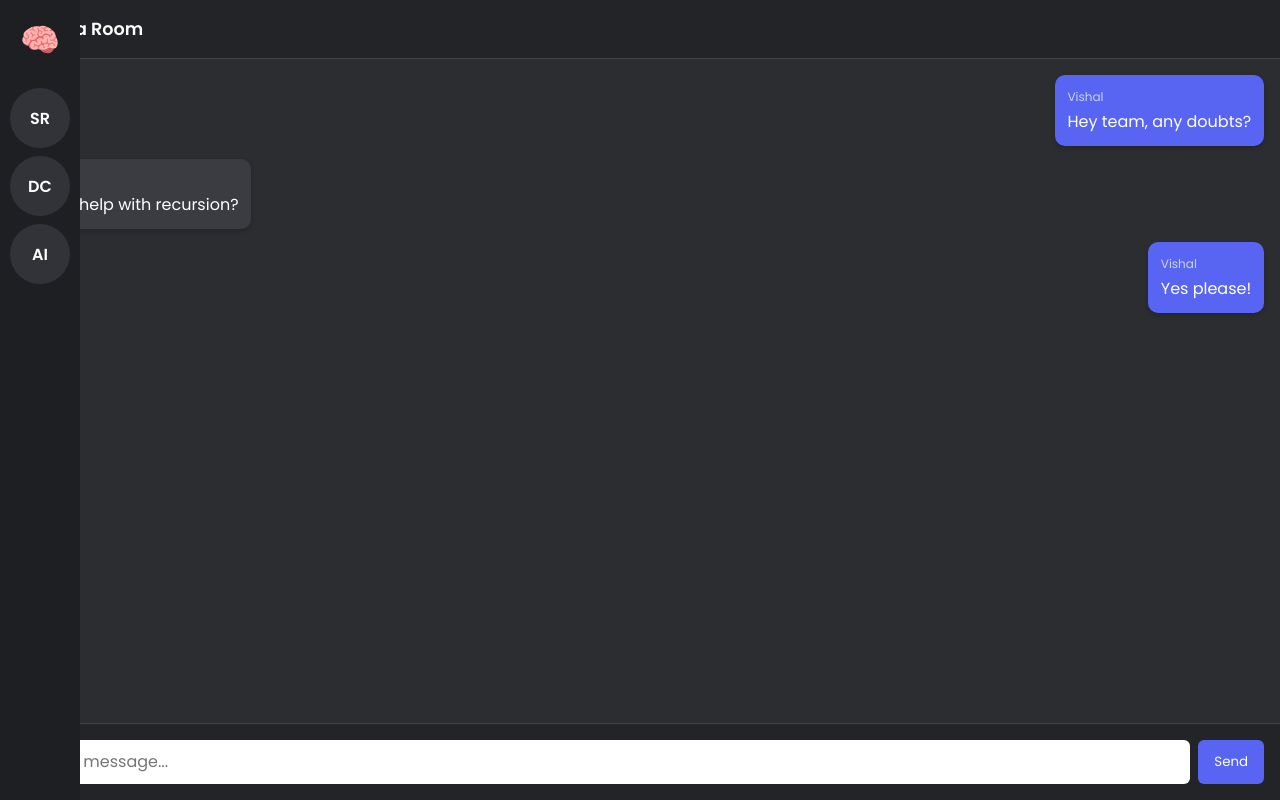
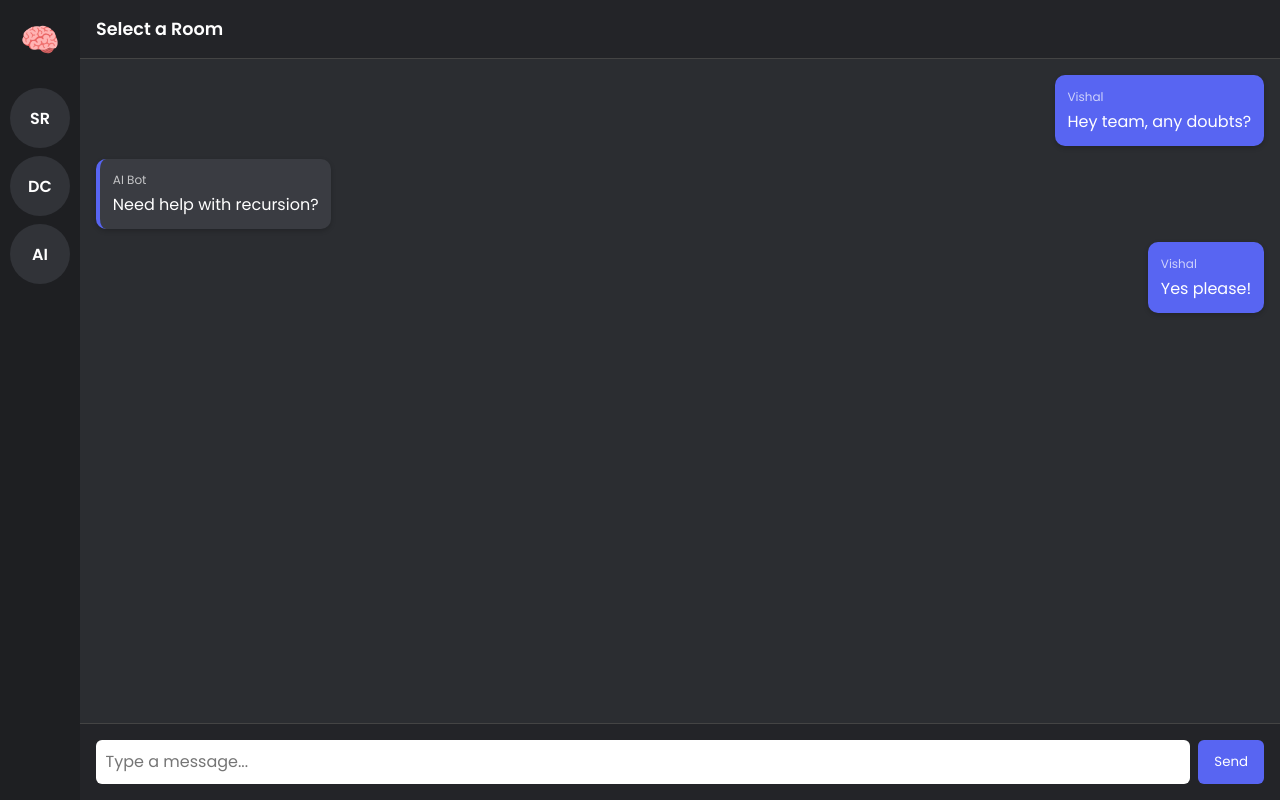
Before and after one commit to sherlockvj/roommateAi, a React (Create React App) app in the folder client/: page / in a window 1280 px wide. Built offline with nearby package versions, Linux system fonts and the light colour scheme.

Commit message:
[SERVER][CLIENT] Created the Client Page (landing) | Chat Page

```diff
--- a/client/src/components/ChatWindow.css
+++ b/client/src/components/ChatWindow.css
@@ -5,6 +5,7 @@
   background: #2b2d31;
   color: white;
   flex: 1;
+  margin-left: 80px;
 }
 
 .chat-header {
@@ -53,3 +54,9 @@
 .chat-input button:hover {
   background-color: #4752c4;
 }
+
+@media (max-width: 768px) {
+  .chat-window {
+    margin-left: 0;
+  }
+}
```
